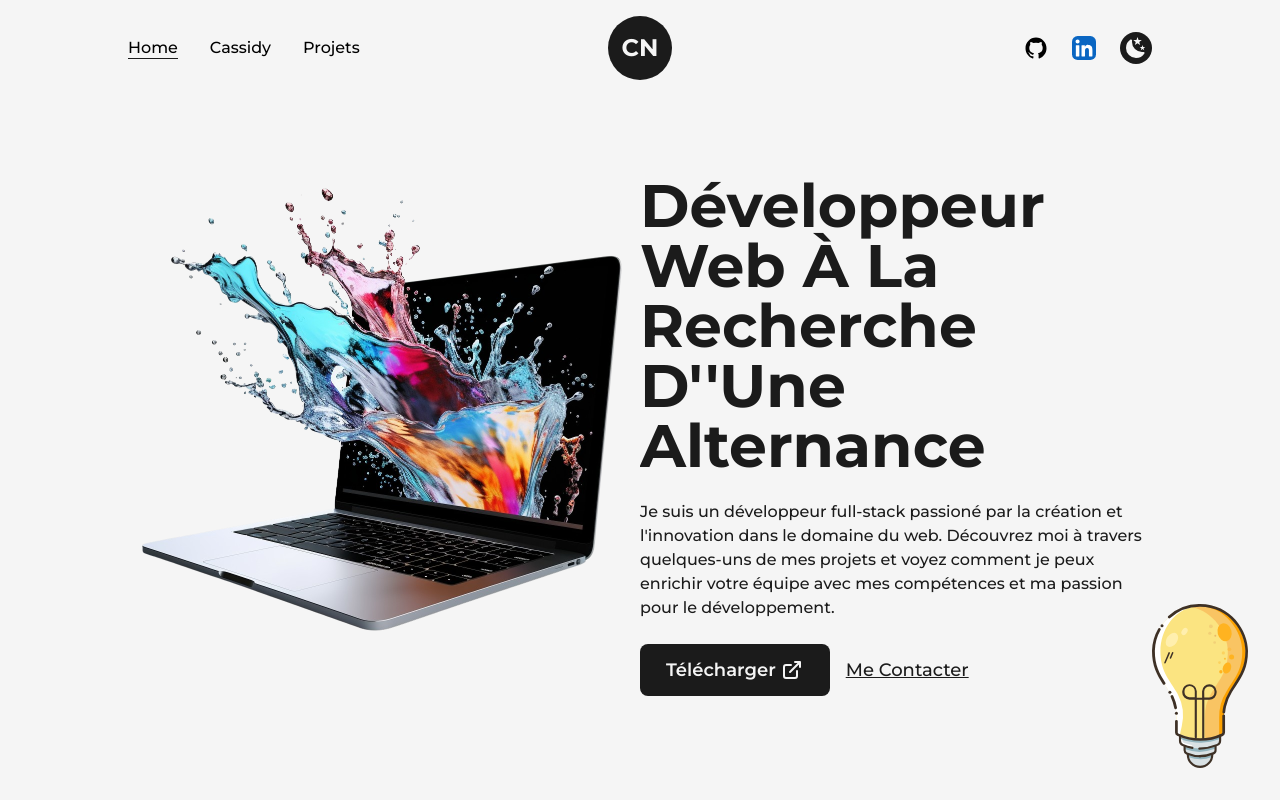
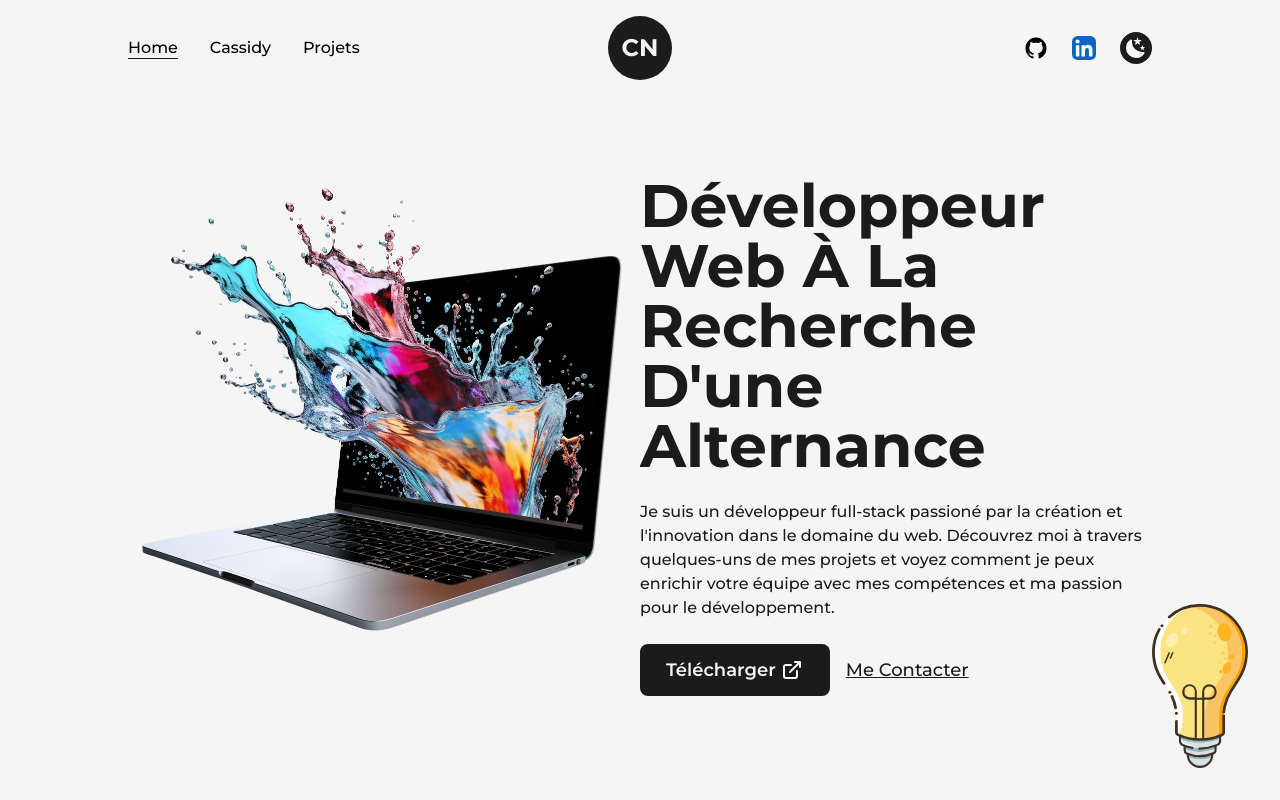
Before and after one commit to Cassidy321/portfolio, a Next.js app in the folder portfolio/: page / in a window 1280 px wide. Shown: the top 800 px of the page. Built offline with nearby package versions, Linux system fonts and the light colour scheme.

Commit message:
push fix

```diff
--- a/portfolio/src/pages/index.js
+++ b/portfolio/src/pages/index.js
@@ -32,7 +32,7 @@ export default function Home() {
             </div>
             <div className="w-1/2 flex flex-col items-center self-center lg:w-full lg:text-center">
               <AnimatedText
-                text="Développeur web à la recherche d&apos;'une alternance"
+                text="Développeur web à la recherche d&apos;une alternance"
                 className="!text-6xl !text-left xl:!text-5xl lg:!text-center lg:!text-6xl
                  md:!text-5xl sm:!text-3xl"
               />
```
